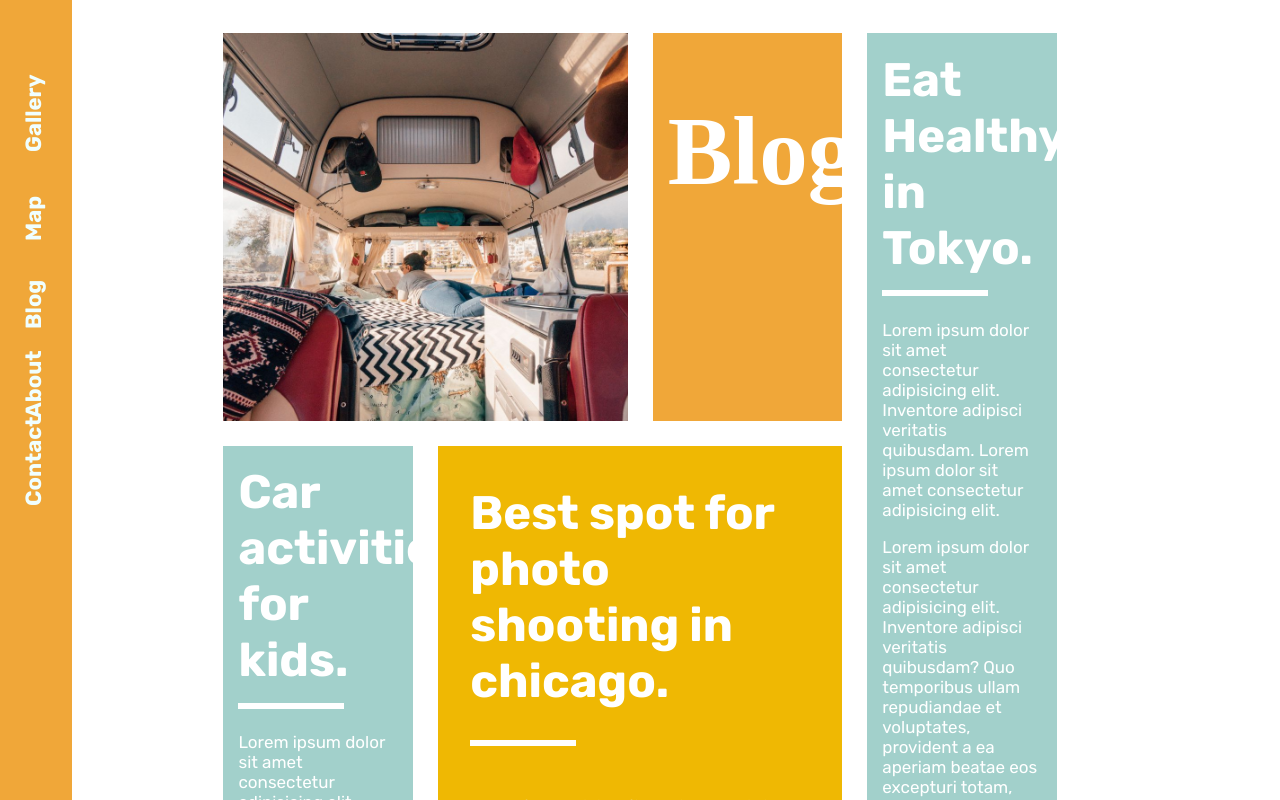
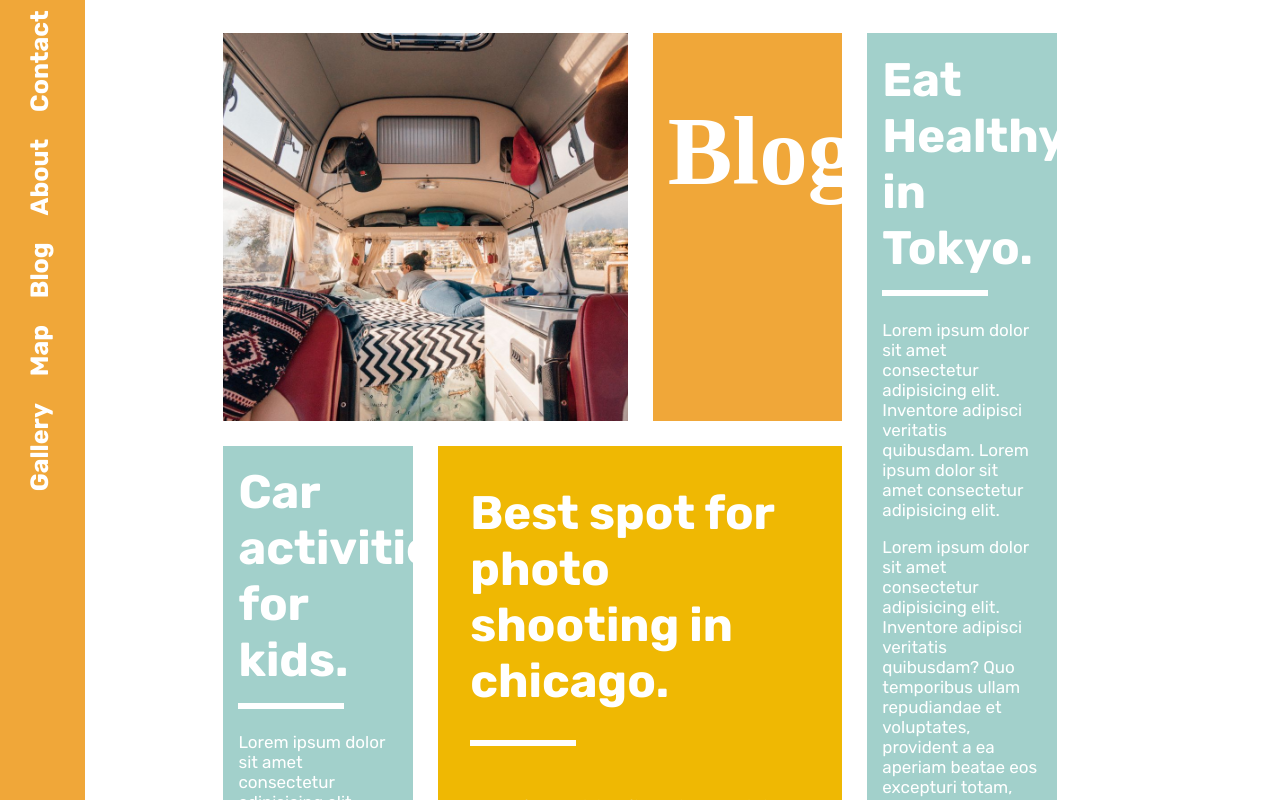
Before and after one commit to JonesCharly/WildFamily, an Angular app: page /blog in a window 1280 px wide. Shown: the top 800 px of the page. Built offline with nearby package versions, Linux system fonts and the light colour scheme; some icons are missing; a web font is replaced by a local one.

Commit message:
adding animation on navbar

```diff
--- a/package.json
+++ b/package.json
@@ -22,6 +22,7 @@
     "core-js": "^2.5.4",
     "rxjs": "~6.3.3",
     "tslib": "^1.9.0",
+    "web-animations-js": "^2.3.1",
     "zone.js": "~0.8.26"
   },
   "devDependencies": {
--- a/src/app/app.module.ts
+++ b/src/app/app.module.ts
@@ -8,6 +8,8 @@ import { NavbarComponent } from './component/navbar/navbar.component';
 import { BlogComponent } from './component/blog/blog.component';
 import { AboutUsComponent } from './component/about-us/about-us.component';
 import { ContactUsComponent } from './component/contact-us/contact-us.component';
+import { BrowserAnimationsModule } from '@angular/platform-browser/animations'
+
 
 @NgModule({
   declarations: [
@@ -20,7 +22,9 @@ import { ContactUsComponent } from './component/contact-us/contact-us.component'
   ],
   imports: [
     BrowserModule,
-    AppRoutingModule
+    AppRoutingModule,
+    BrowserAnimationsModule
+
   ],
   providers: [],
   bootstrap: [AppComponent]
--- a/src/app/component/navbar/navbar.component.html
+++ b/src/app/component/navbar/navbar.component.html
@@ -1,16 +1,19 @@
 <div class="navbarCtn">
 
-  <div class="navBlc">
+  <div class="navBlc" [@openClose]="isOpen ? 'open' : 'close'">
+
+    <button type="button" (click)="toggle()" [@rotateBtn]="isOpen ? 'right' : 'left'"><i class="fas fa-angle-double-right"></i></button>
+
+    <div class="linkblc" [@rotateText]="isOpen ? 'verti' : 'hori'" >
 
 
-
-    <div class="linkblc">
-
-        <button type="button"><i class="fas fa-angle-double-right"></i></button>
         <a [routerLink]="['/gallery']">Gallery</a>
         <a>Map</a>
         <a [routerLink]="['/blog']">Blog</a>
+        <br>
         <a [routerLink]="['/about']">About</a>
+        <br>
+        <br>
         <a [routerLink]="['/contact']">Contact</a>
 
     </div>
--- a/src/app/component/navbar/navbar.component.scss
+++ b/src/app/component/navbar/navbar.component.scss
@@ -1,6 +1,5 @@
-.navBlc {
+ .navBlc {
     background-color: rgb(240, 167, 57);
-    width: 6%;
     height: 100vh;
     margin-left: -1%;
     margin-top: -2%;
@@ -11,36 +10,51 @@
 }
 
 .linkblc {
+    display: flex;
+   /* transform: rotate( -90deg );*/
+    font-family: 'Rubik';
+    position: relative;
+    top: 50%;
+    text-align: center;
 }
 
-.linkblc a{
+.linkblc a {
+    margin: 15%;
+    text-decoration: none;
+    font-size: 25px;
+    color: white;
+    font-weight: bold;
+}
+
+/* .linkblc a{
     position: relative;
     top: 100px;
     text-decoration: none;
     color: azure;
     font-family: 'Rubik';
-    font-weight: bold;
-    font-size: 22px;
+
+
     padding: 40%;
     text-align: center;
     display: block;
-    transform: rotate( -90deg );
-    -ms-transform: rotate(-90deg); /* IE 9 */
-    -webkit-transform: rotate(-90deg); /* Chrome, Safari, Opera */
-    transform: rotate(-90deg);
-}
+
+   /* -ms-transform: rotate(-90deg);  IE 9
+    -webkit-transform: rotate(-90deg);  Chrome, Safari, Opera
+} */
 
 .navBlc i{
-    position: relative;
-    top: 50px;
-    left: 30%;
-    font-size: 60px;
-    color: azure;
+
+    font-size: 500%;
+    color: white;
 }
 
 button {
+   margin-top: 50%;
+    margin-left: 28%;
     color: inherit;
     background: transparent;
     border: none;
 }
 /* Focus event */
+a:focus,button:focus {
+    outline: none;}
--- a/src/app/component/navbar/navbar.component.ts
+++ b/src/app/component/navbar/navbar.component.ts
@@ -1,11 +1,78 @@
 import { Component, OnInit } from '@angular/core';
+import {
+  trigger,
+  state,
+  style,
+  animate,
+  transition,
+} from '@angular/animations';
+import { RouterState } from '@angular/router';
 
 @Component({
   selector: 'app-navbar',
   templateUrl: './navbar.component.html',
-  styleUrls: ['./navbar.component.scss']
+  styleUrls: ['./navbar.component.scss'],
+  animations: [
+    trigger ('openClose', [
+
+      state('close', style({
+        width: '16%',
+      })),
+      state('open', style({
+        width: '7%',
+      })),
+      transition('open <=> close', [
+        animate('0.3s')
+      ])
+
+    ]),
+
+    trigger ( 'rotateText',[
+      state( 'verti',style ([
+        { transform: 'Rotate(-90deg)',
+           }
+      ])),
+      state( 'hori',style ([
+        { transform: 'Rotate(0deg)',
+          flexDirection: 'column',
+          top: '0%',
+           }
+      ])),
+      transition('vert <=> hori',[
+        animate('0.3s')
+      ]),
+    ]),
+
+    trigger ( 'rotateBtn',[
+      state( 'right',style ([
+        {
+          marginLeft: '26%',
+          marginTop: '50%',
+           }
+      ])),
+      state( 'left',style ([
+        { transform: 'Rotate(180deg)',
+          marginLeft: '36%',
+          marginTop: '40%',
+           }
+      ])),
+      transition('right <=> left',[
+        animate('0.2s')
+      ]),
+
+
+    ])
+
+
+
+  ]
 })
 export class NavbarComponent implements OnInit {
+
+  isOpen= true;
+
+  toggle() {
+    this.isOpen =!this.isOpen;  }
 
   constructor() { }
 
--- a/src/polyfills.ts
+++ b/src/polyfills.ts
@@ -26,7 +26,7 @@
  * Only required if AnimationBuilder is used within the application and using IE/Edge or Safari.
  * Standard animation support in Angular DOES NOT require any polyfills (as of Angular 6.0).
  */
-// import 'web-animations-js';  // Run `npm install --save web-animations-js`.
+ import 'web-animations-js';  // Run `npm install --save web-animations-js`.
 
 /**
  * By default, zone.js will patch all possible macroTask and DomEvents
```
Also changed, not shown: 1 other file (tests, documents, lock files or other folders).
